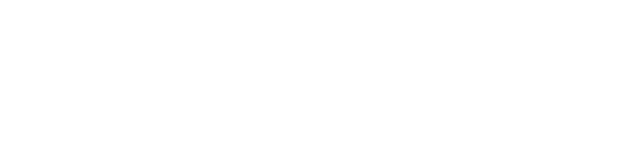
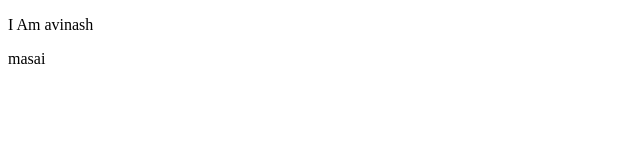
Before and after one commit to SanskarNikam/Testingtest, a plain HTML site: page index.html in a window 1280 px wide. Shown: the whole page, without its empty margins (0-640 px from the left). Drawn offline with Linux system fonts and the light colour scheme.

Commit message:
two p tags added

```diff
--- a/index.html
+++ b/index.html
@@ -8,5 +8,7 @@
 </head>
 <body>
     <script src="script.js"></script>
+    <p>I Am avinash</p>
+    <p>masai</p>
 </body>
 </html>
```
